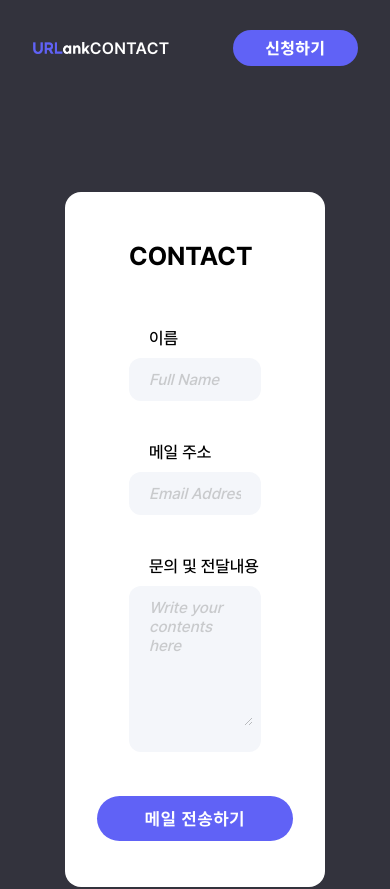
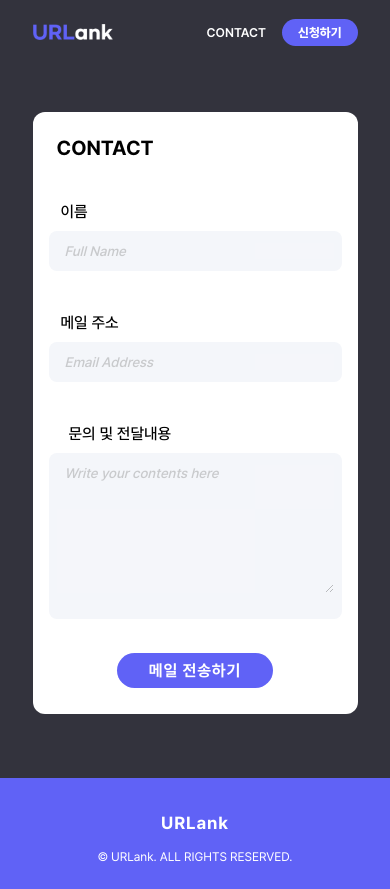
Before and after one commit to Limseongjoon/wherewework, a Next.js app: page /web/contact in a window 390 px wide. Shown: the top 889 px of the page. Built offline with nearby package versions, Linux system fonts and the light colour scheme.

Commit message:
[feat]contact_mobile_finish

```diff
--- a/pages/web/contact.tsx
+++ b/pages/web/contact.tsx
@@ -5,39 +5,39 @@ const FrameComponent1: NextPage = () => {
   return (
     <div className="flex flex-col items-center w-screen max-h-fit bg-[#33333D] text-29xl font-pretendard whitespace-nowrap">
       <div className="flex flex-col items-center bg-[#33333D] fixed z-10 w-full">
-        <div className="flex flex-row items-center bg-[#33333D] w-10/12 h-24 text-9xl">
+        <div className="flex flex-row items-center bg-[#33333D] w-10/12 h-16 lg:h-24 text-9xl">
           <Link href="/web">
             <img
-              className="flex-none w-[140px]"
+              className="flex-none w-[80px] lg:w-[140px]"
               alt=""
               src="/images/logo-2.png"
             />
           </Link>
           <div className="grow"></div>
-          <div className="flex-none flex flex-row items-center justify-between gap-16">
+          <div className="flex-none flex flex-row items-center justify-between gap-4 lg:gap-16">
             <Link
               href="#"
-              className="text-xs font-semibold text-white tracking-[0.02em]"
+              className="text-7xs lg:text-xs font-semibold text-white lg:tracking-[0.02em]"
             >
               CONTACT
             </Link>
             <Link
               href="/web"
-              className="bg-mediumslateblue hover:bg-black rounded-full py-2 px-8 text-xs text-white font-extrabold tracking-[0.05em]"
+              className="bg-mediumslateblue hover:bg-black rounded-full py-1.5 lg:py-2 px-4 lg:px-8 text-7xs lg:text-xs text-white font-extrabold lg:tracking-[0.05em]"
             >
               신청하기
             </Link>
           </div>
         </div>
       </div>
-      <div className="h-48"></div>
-      <div className="w-8/12 rounded-2xl bg-white px-16 py-12">
-        <div className="font-bold text-14xl">CONTACT</div>
-        <div className="h-4"></div>
+      <div className="h-28 lg:h-48"></div>
+      <div className="w-10/12 lg:w-8/12 rounded-xl lg:rounded-2xl bg-white px-4 lg:px-16 py-6 lg:py-12">
+        <div className="font-bold text-6xl lg:text-14xl pl-2">CONTACT</div>
+        <div className="lg:h-4"></div>
         <div className="flex flex-col w-full">
-          <div className="hidden lg:flex flex-row justify-between w-full gap-12">
+          <div className="hidden lg:flex flex-row justify-between w-full gap-8">
             <div className="w-1/2">
-              <span className="mb-1 pl-5 text-sm leading-[160%] font-medium">
+              <span className="mb-1 pl-5 text-8xs text-sm leading-[160%] font-medium">
                 이름
               </span>
               <div className="w-full flex flex-row justify-between items-center rounded-xl bg-[#F4F6FA]  text-black px-2 py-3">
@@ -65,12 +65,12 @@ const FrameComponent1: NextPage = () => {
           </div>
           <div className="lg:hidden flex flex-col w-full">
             <div className="w-full">
-              <span className="mb-1 pl-5 text-sm leading-[160%] font-medium">
+              <span className="mb-1 pl-3 text-4xs lg:text-sm leading-[160%] font-medium">
                 이름
               </span>
-              <div className="w-full flex flex-row justify-between items-center rounded-xl bg-[#F4F6FA]  text-black px-2 py-3">
+              <div className="w-full flex flex-row justify-between items-center rounded-lg bg-[#F4F6FA]  text-black px-2 py-3">
                 <input
-                  className="w-full placeholder:italic placeholder:text-gray-200 opacity-40 bg-[#F4F6FA] focus:outline-none font-medium text-4xs px-3"
+                  className="w-full placeholder:italic placeholder:text-gray-200 opacity-40 bg-[#F4F6FA] focus:outline-none font-medium text-5xs px-2"
                   placeholder="Full Name"
                   type="name"
                   name="name"
@@ -78,12 +78,12 @@ const FrameComponent1: NextPage = () => {
               </div>
             </div>
             <div className="w-full">
-              <span className="mb-1 pl-5 text-sm leading-[160%] font-medium">
+              <span className="mb-1 pl-3 text-4xs leading-[160%] font-medium">
                 메일 주소
               </span>
-              <div className="w-full flex flex-row justify-between items-center rounded-xl bg-[#F4F6FA] text-black px-2 py-3">
+              <div className="w-full flex flex-row justify-between items-center rounded-lg bg-[#F4F6FA] text-black px-2 py-3">
                 <input
-                  className="w-full placeholder:italic placeholder:text-gray-200 opacity-40 bg-[#F4F6FA] focus:outline-none font-medium text-4xs px-3"
+                  className="w-full placeholder:italic placeholder:text-gray-200 opacity-40 bg-[#F4F6FA] focus:outline-none font-medium text-5xs px-2"
                   placeholder="Email Address"
                   type="email"
                   name="email"
@@ -92,29 +92,31 @@ const FrameComponent1: NextPage = () => {
             </div>
           </div>
           <div className="w-full">
-            <span className="mb-1 pl-5 text-sm leading-[160%] font-medium">
+            <span className="mb-1 pl-5 text-4xs leading-[160%] font-medium">
               문의 및 전달내용
             </span>
-            <div className="w-full rounded-xl bg-[#F4F6FA] text-black px-2 py-3">
+            <div className="w-full rounded-lg bg-[#F4F6FA] text-black px-2 py-3">
               <textarea
-                className="w-full h-32 placeholder:italic placeholder:text-gray-200 opacity-40 bg-[#F4F6FA] focus:outline-none font-medium text-4xs px-3"
+                className="w-full h-32 placeholder:italic placeholder:text-gray-200 opacity-40 bg-[#F4F6FA] focus:outline-none font-medium text-5xs px-2"
                 placeholder="Write your contents here"
                 name="contents"
               />
             </div>
           </div>
-          <div className="h-4"></div>
+          <div className="lg:h-4"></div>
           <div className="self-center">
-            <b className="bg-mediumslateblue hover:bg-black rounded-full py-3 px-12 text-base text-white font-bold tracking-[0.05em] ">
+            <b className="bg-mediumslateblue hover:bg-black rounded-full py-2 lg:py-3 px-8 lg:px-12 text-2xs lg:text-base text-white font-bold tracking-[0.05em] ">
               메일 전송하기
             </b>
           </div>
         </div>
       </div>
-      <div className="h-48"></div>
-      <div className="w-full h-[240px] flex flex-col items-center justify-center gap-10 bg-mediumslateblue text-white text-center">
-        <div className="w-full text-10xl font-bold tracking-wider">URLank</div>
-        <div className="text-base font-regular">
+      <div className="h-16 lg:h-48"></div>
+      <div className="w-full h-[120px] lg:h-[240px] flex flex-col items-center justify-center gap-4 lg:gap-10 bg-mediumslateblue text-white text-center">
+        <div className="w-full text-base lg:text-10xl font-bold tracking-wider">
+          URLank
+        </div>
+        <div className="text-6xs lg:text-base font-regular">
           © URLank. ALL RIGHTS RESERVED.
         </div>
       </div>
```
